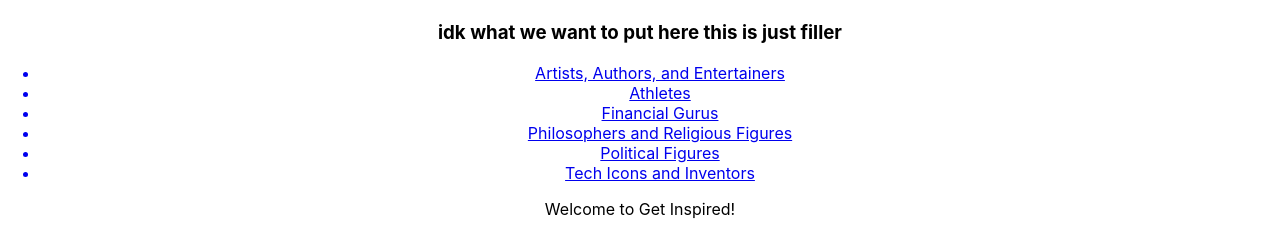
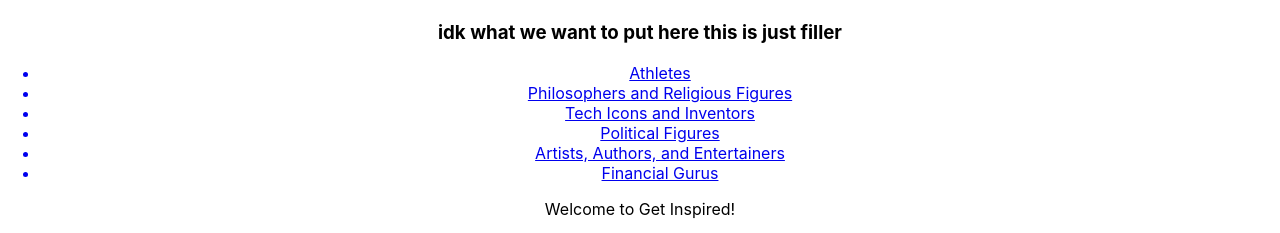
Before and after one commit to rcrozmajzl/phase-2-project, a React (Create React App) app: page / in a window 1280 px wide. Shown: the part 365-598 px from the top of the page. Built offline with nearby package versions, Linux system fonts and the light colour scheme; data requests are answered from the project's data file.

Commit message:
made category&NavBar dynamic, updated db.json

```diff
--- a/db.json
+++ b/db.json
@@ -3,390 +3,422 @@
         {
             "id": 1,
             "quoteText": "I've had to learn to fight all my life - got to learn to keep smiling. If you smile things will work out." ,
+            "authorId": 1,
             "author": "Serena Williams" ,
             "category": "Athletes"
         },
         {
             "id": 2,
             "quoteText": "I'm an athlete and I'm black, and a lot of black athletes go broke. I do not want to become a statistic, so maybe I overcompensate. But I'm paranoid. Oprah told me a long time ago, 'You sign every check. Never let anyone sign any checks.'" ,
+            "authorId": 1,
             "author": "Serena Williams" ,
             "category": "Athletes"
         },
         {
             "id": 3,
             "quoteText": "The glory is being happy. The glory is not winning here or winning there. The glory is enjoying practicing, enjoy every day, enjoying to work hard, trying to be a better player than before." ,
+            "authorId": 2,
             "author": "Rafael Nadal" ,
             "category": "Athletes"
         },
         {
             "id": 4,
             "quoteText": "Being home alone at night makes me a bit nervous. If I'm at home alone, I have to sleep on the sofa - I can't face going to bed. I'm there with the TV on and all the lights on. I'm not very brave about anything in life. In tennis, yes. In everything else, not very." ,
+            "authorId": 2,
             "author": "Rafael Nadal" ,
             "category": "Athletes"
         },
         {
             "id": 5,
             "quoteText": "A huge adrenaline rush is usually followed by a pretty low point." ,
+            "authorId": 3,
             "author": "Bode Miller" ,
             "category": "Athletes"
         },
         {
             "id": 6,
             "quoteText": "People want athletes to cater to their image of what an athlete should be, but they also want them to fail so they can feel like their screwups are all right. If I make a priority shift, I'll make it because it's best for me.'" ,
+            "authorId": 3,
             "author": "Bode Miller" ,
             "category": "Athletes"
         },
         {
             "id": 7,
             "quoteText": "You win a race, the next race it's a question mark. Are you still the best or not? That's what is funny. But that's what is interesting. And that's what is challenging. You have to prove yourself every time." ,
+            "authorId": 4,
             "author": "Michael Schumacher" ,
             "category": "Athletes"
         },
         {
             "id": 8,
             "quoteText": "I retired simply because I didn't have the passion and motivation anymore; I was tired. At the time I thought, 'Well, I had a great time, there is the end.' At some moment, there is the right time to call it an end." ,
+            "authorId": 4,
             "author": "Michael Schumacher" ,
             "category": "Athletes"
         },
         {
             "id": 9,
             "quoteText": "I see myself as the best footballer in the world. If you don't believe you are the best, then you will never achieve all that you are capable of." ,
+            "authorId": 5,
             "author": "Cristiano Ronaldo" ,
             "category": "Athletes"
         },
         {
             "id": 10,
             "quoteText": "I think sometimes the best training is to rest." ,
+            "authorId": 5,
             "author": "Cristiano Ronaldo" ,
             "category": "Athletes"
         },
         {
             "id": 11,
             "quoteText": "We are what we repeatedly do. Excellence, then, is not an act but a habit." ,
+            "authorId": 6,
             "author": "Aristotle" ,
             "category": "Philosophers and Religious Figures"
         },
         {
             "id": 12,
             "quoteText": "The energy of the mind is the essence of life.'" ,
+            "authorId": 6,
             "author": "Aristotle" ,
             "category": "Philosophers and Religious Figures"
         },
         {
             "id": 13,
             "quoteText": "Beauty in things exists in the mind which contemplates them." ,
+            "authorId": 7,
             "author": "David Hume" ,
             "category": "Philosophers and Religious Figures"
         },
         {
             "id": 14,
             "quoteText": "Heaven and hell suppose two distinct species of men, the good and the bad. But the greatest part of mankind float betwixt vice and virtue." ,
+            "authorId": 7,
             "author": "David Hume" ,
             "category": "Philosophers and Religious Figures"
         },
         {
             "id": 15,
             "quoteText": "War is an ugly thing, but not the ugliest of things. The decayed and degraded state of moral and patriotic feeling which thinks that nothing is worth war is much worse." ,
+            "authorId": 8,
             "author": "John Stuart Mill" ,
             "category": "Philosophers and Religious Figures"
         },
         {
             "id": 16,
             "quoteText": "I have learned to seek my happiness by limiting my desires, rather than in attempting to satisfy them." ,
+            "authorId": 8,
             "author": "John Stuart Mill" ,
             "category": "Philosophers and Religious Figures"
         },
         {
             "id": 17,
             "quoteText": "Only the guy who isn't rowing has time to rock the boat." ,
+            "authorId": 9,
             "author": "Jean-Paul Sartre" ,
             "category": "Philosophers and Religious Figures"
         },
         {
             "id": 18,
             "quoteText": "The best work is not what is most difficult for you; it is what you do best." ,
+            "authorId": 9,
             "author": "Jean-Paul Sartre" ,
             "category": "Philosophers and Religious Figures"
         },
         {
             "id": 19,
             "quoteText": "Wisdom begins in wonder." ,
+            "authorId": 10,
             "author": "Socrates" ,
             "category": "Philosophers and Religious Figures"
         },
         {
             "id": 20,
             "quoteText": "By all means, marry. If you get a good wife, you'll become happy; if you get a bad one, you'll become a philosopher." ,
+            "authorId": 10,
             "author": "Socrates" ,
             "category": "Philosophers and Religious Figures"
         },
         {
             "id": 21,
             "quoteText": "Your work is going to fill a large part of your life, and the only way to be truly satisfied is to do what you believe is great work. And the only way to do great work is to love what you do. If you haven't found it yet, keep looking. Don't settle. As with all matters of the heart, you'll know when you find it." ,
+            "authorId": 11,
             "author": "Steve Jobs" ,
             "category": "Tech Icons and Inventors"
         },
         {
             "id": 22,
             "quoteText": "You can't connect the dots looking forward; you can only connect them looking backwards. So you have to trust that the dots will somehow connect in your future. You have to trust in something - your gut, destiny, life, karma, whatever. This approach has never let me down, and it has made all the difference in my life." ,
+            "authorId": 11,
             "author": "Steve Jobs" ,
             "category": "Tech Icons and Inventors"
         },
         {
             "id": 23,
             "quoteText": "I would like to die on Mars. Just not on impact." ,
+            "authorId": 12,
             "author": "Elon Musk" ,
             "category": "Tech Icons and Inventors"
         },
         {
             "id": 24,
             "quoteText": "When Henry Ford made cheap, reliable cars people said, 'Nah, what's wrong with a horse?' That was a huge bet he made, and it worked." ,
+            "authorId": 12,
             "author": "Elon Musk" ,
             "category": "Tech Icons and Inventors"
         },
         {
             "id": 25,
             "quoteText": "To invent you need a good imagination and a pile of junk." ,
+            "authorId": 13,
             "author": "Thomas A Edison" ,
             "category": "Tech Icons and Inventors"
         },
         {
             "id": 26,
             "quoteText": "Our greatest weakness lies in giving up. The most certain way to succeed is always to try just one more time." ,
+            "authorId": 14,
             "author": "Thomas A Edison" ,
             "category": "Tech Icons and Inventors"
         },
         {
             "id": 27,
             "quoteText": "One of the things that got me interested in genetics was the relationship between genes and environment. We are all dealt a certain deck of cards, but our environment can influence the outcomes." ,
+            "authorId": 14,
             "author": "Anne Wojcicki" ,
             "category": "Tech Icons and Inventors"
         },
         {
             "id": 28,
             "quoteText": "The reality is that the only way change comes is when you lead by example." ,
+            "authorId": 15,
             "author": "Anne Wojcicki" ,
             "category": "Tech Icons and Inventors"
         },
         {
             "id": 29,
             "quoteText": "A ship in port is safe, but that's not what ships are built for." ,
+            "authorId": 15,
             "author": "Grace Hopper" ,
             "category": "Tech Icons and Inventors"
         },
         {
             "id": 30,
             "quoteText": "No computer is ever going to ask a new, reasonable question. It takes trained people to do that." ,
+            "authorId": 16,
             "author": "Grace Hopper" ,
             "category": "Tech Icons and Inventors"
         },
         {
             "id": 31,
             "quoteText": "I walk slowly, but I never walk backward." ,
+            "authorId": 16,
             "author": "Abraham Lincoln" ,
             "category": "Political Figures"
         },
         {
             "id": 32,
             "quoteText": "The best way to predict your future is to create it.'" ,
+            "authorId": 17,
             "author": "Abraham Lincoln" ,
             "category": "Political Figures"
         },
         {
             "id": 33,
             "quoteText": "Do one thing every day that scares you." ,
+            "authorId": 17,
             "author": "Eleanor Roosevelt" ,
             "category": "Political Figures"
         },
         {
             "id": 34,
             "quoteText": "Remember always that you not only have the right to be an individual, you have an obligation to be one." ,
+            "authorId": 18,
             "author": "Eleanor Roosevelt" ,
             "category": "Political Figures"
         },
         {
             "id": 35,
             "quoteText": "One thing that education can do is it can provide us with an opportunity to understand one another better, and so while I've spent a lot of my time in the world of politics, I've always felt that it is really not politics that will solve this for us." ,
+            "authorId": 18,
             "author": "Condoleeza Rice" ,
             "category": "Political Figures"
         },
         {
             "id": 36,
             "quoteText": "What you know today can affect what you do tomorrow. But what you know today cannot affect what you did yesterday." ,
+            "authorId": 19,
             "author": "Condoleeza Rice" ,
             "category": "Political Figures"
         },
         {
             "id": 37,
             "quoteText": "There is nothing like returning to a place that remains unchanged to find the ways in which you yourself have altered." ,
+            "authorId": 19,
             "author": "Nelson Mandela" ,
             "category": "Political Figures"
         },
         {
             "id": 38,
             "quoteText": "There is no passion to be found playing small - in settling for a life that is less than the one you are capable of living." ,
+            "authorId": 20,
             "author": "Nelson Mandela" ,
             "category": "Political Figures"
         },
         {
             "id": 39,
             "quoteText": "Trust yourself. Create the kind of self that you will be happy to live with all your life. Make the most of yourself by fanning the tiny, inner sparks of possibility into flames of achievement." ,
+            "authorId": 20,
             "author": "Golda Meir" ,
             "category": "Political Figures"
         },
         {
             "id": 40,
             "quoteText": "You'll never find a better sparring partner than adversity." ,
+            "authorId": 20,
             "author": "Golda Meir" ,
             "category": "Political Figures"
         },
         {
             "id": 41,
             "quoteText": "Life is what happens when you are making other plans." ,
+            "authorId": 21,
             "author": "John Lennon" ,
             "category": "Artists, Authors, and Entertainers"
         },
         {
             "id": 42,
             "quoteText": "A dream you dream alone is only a dream. A dream you dream together is reality." ,
+            "authorId": 21,
             "author": "John Lennon" ,
             "category": "Artists, Authors, and Entertainers"
         },
         {
             "id": 43,
             "quoteText": "If everything was perfect, you would never learn and you would never grow." ,
+            "authorId": 22,
             "author": "Beyonce" ,
             "category": "Artists, Authors, and Entertainers"
         },
         {
             "id": 44,
             "quoteText": "I think it's healthy for a person to be nervous. It means you care - that you work hard and want to give a great performance. You just have to channel that nervous energy into the show." ,
+            "authorId": 22,
             "author": "Beyonce" ,
             "category": "Artists, Authors, and Entertainers"
         },
         {
             "id": 45,
             "quoteText": "Without deviation from the norm, progress is not possible." ,
+            "authorId": 23,
             "author": "Frank Zappa" ,
             "category": "Artists, Authors, and Entertainers"
         },
         {
             "id": 46,
             "quoteText": "The computer can't tell you the emotional story. It can give you the exact mathematical design, but what's missing is the eyebrows." ,
+            "authorId": 23,
             "author": "Frank Zappa" ,
             "category": "Artists, Authors, and Entertainers"
         },
         {
             "id": 47,
             "quoteText": "Do the things you believe in, in the name of love. And know that, you aren not alone. We all have doubts and fear." ,
+            "authorId": 24,
             "author": "Carole King" ,
             "category": "Artists, Authors, and Entertainers"
         },
         {
             "id": 48,
             "quoteText": "When I was younger, I was kind of fearless. I think it takes more courage to do things when you know more. I was completely naive, and I was like, 'Why can't I do anything I want to do?" ,
+            "authorId": 24,
             "author": "Carole King" ,
             "category": "Artists, Authors, and Entertainers"
         },
         {
             "id": 49,
             "quoteText": "You see, we are here, as far as I can tell, to help each other; our brothers, our sisters, our friends, our enemies. That is to help each other and not hurt each other." ,
+            "authorId": 25,
             "author": "Stevie Ray Vaughan" ,
             "category": "Artists, Authors, and Entertainers"
         },
         {
             "id": 50,
             "quoteText": "What I am trying to get across to you; is please take of yourselves and those that you love; because that is what we are hear for, that's all we got, and that is all we can take with us. Are you with me?" ,
+            "authorId": 25,
             "author": "Stevie Ray Vaughan" ,
             "category": "Artists, Authors, and Entertainers"
         },
         {
             "id": 51,
             "quoteText": "Governments never learn. Only people learn." ,
+            "authorId": 26,
             "author": "Milton Friedman" ,
             "category": "Financial Gurus"
         },
         {
             "id": 52,
             "quoteText": "There's no such thing as a free lunch." ,
+            "authorId": 26,
             "author": "Milton Friedman" ,
             "category": "Financial Gurus"
         },
         {
             "id": 53,
             "quoteText": "If you will live like no one else, later you can live like no one else." ,
+            "authorId": 27,
             "author": "Dave Ramsey" ,
             "category": "Financial Gurus"
         },
         {
             "id": 54,
             "quoteText": "We buy things we don't need with money we don't have to impress people we don't like." ,
+            "authorId": 27,
             "author": "Dave Ramsey" ,
             "category": "Financial Gurus"
         },
         {
             "id": 55,
             "quoteText": "Sometimes your best investments are the ones you do not make." ,
+            "authorId": 28,
             "author": "Donald Trump" ,
             "category": "Financial Gurus"
         },
         {
             "id": 56,
             "quoteText": "Getting rich is easy. Staying rich is harder." ,
+            "authorId": 28,
             "author": "Donald Trump" ,
             "category": "Financial Gurus"
         },
         {
             "id": 57,
             "quoteText": "You are only poor if you give up. The most important thing is that you did something. Most people only talk and dream of getting rich. You have done something." ,
+            "authorId": 29,
             "author": "Robert T. Kiyosaki" ,
             "category": "Financial Gurus"
         },
         {
             "id": 58,
             "quoteText": "It's not what you say out of your mouth that determines your life, it's what you whisper to yourself that has the most power!" ,
+            "authorId": 29,
             "author": "Robert T. Kiyosaki" ,
             "category": "Financial Gurus"
         },
         {
             "id": 59,
             "quoteText": "Price is what you pay, value is what you get." ,
+            "authorId": 30,
             "author": "Warren Buffet" ,
             "category": "Financial Gurus"
         },
         {
             "id": 60,
             "quoteText": "Rule No. 1 is never lose money. Rule No. 2 is never forget Rule No. 1." ,
+            "authorId": 30,
             "author": "Warren Buffet" ,
             "category": "Financial Gurus"
-        }
-    ],
-
-
-    "categories": [
-        {
-            "type": "Athletes",
-            "authors": ["Serena Williams", "Rafal Nadal", "Bode Miller", "Michael Schumacher", "Cristiano Ronaldo" ]
-        },
-        {
-            "type": "Philosophers and Religious Figures",
-            "authors": ["Aristotle", "David Hume", "John Stuart Mill", "Jean-Paul Sartre", "Socrates"]
-        },
-        {
-            "type": "Tech Icons and Inventors",
-            "authors": ["Steve Jobs", "Elon Musk", "Thomas A Edison", "Anne Wojcicki", "Grace Hopper"]
-        },
-        {
-            "type": "Political Figures",
-            "authors": ["Abraham Lincoln", "Eleanor Roosevelt", "Condoleeza Rice", "Nelson Mandela", "Golda Meir"]
-        },
-        {
-            "type": "Artists, Authors, and Entertainers",
-            "authors": ["John Lennon", "Beyonce", "Frank Zappa", "Carole King", "Stevie Ray Vaughan"]
-        },
-        {
-            "type": "Financial Gurus",
-            "authors": ["Milton Friedman", "Dave Ramsey", "Donald Trump", "Robert T. Kiyosaki", "Warren Buffet"]
         }
     ],
 
--- a/src/App.js
+++ b/src/App.js
@@ -13,10 +13,10 @@ function App() {
 
       // const [searchText, setSearchText] = useState('');
       const [quotesInfo, setQuotesInfo] = useState([]);
-      const [categories, setCategories] = useState([])
+      // const [categories, setCategories] = useState([])
 
       const QUOTESDATABASE = 'http://localhost:8001/quotes';
-      const CATEGORIESDATABASE = 'http://localhost:8001/categories';
+      // const CATEGORIESDATABASE = 'http://localhost:8001/categories';
 
       useEffect(() => {
           fetch(QUOTESDATABASE)
@@ -24,11 +24,11 @@ function App() {
           .then(quotesData => setQuotesInfo(quotesData))
       }, [])
 
-      useEffect(() => {
-        fetch(CATEGORIESDATABASE)
-        .then(res => res.json())
-        .then(categoriesData => setCategories(categoriesData))
-    }, [])
+    //   useEffect(() => {
+    //     fetch(CATEGORIESDATABASE)
+    //     .then(res => res.json())
+    //     .then(categoriesData => setCategories(categoriesData))
+    // }, [])
 
 
       // function onSearchInput(searchedValue) {
@@ -40,15 +40,15 @@ function App() {
   return (
     <div className="App">
       <Header />
-      <NavBar quotesInfo={quotesInfo} categories={categories}/>
+      <NavBar quotesInfo={quotesInfo}/>
       <Switch>
         <Route exact path="/">
           <Home />
         </Route>
-        <Route path="/:category">
+        <Route path="/category/:categoryId">
           <Category />
         </Route>
-        <Route exact path="/:author">
+        <Route exact path="/author/:authorId">
           <AuthorCard />
         </Route>
         <Route exact path="/:author/comments">
--- a/src/Components/AuthorCard.js
+++ b/src/Components/AuthorCard.js
@@ -1,6 +1,10 @@
-import React from 'react'
+import React from 'react';
+import { useParams} from 'react-router-dom';
 
 function AuthorCard() {
+
+    const {authorId} = useParams();
+    console.log(authorId)
     return (
         <div>AuthorCard</div>
     )
--- a/src/Components/Category.js
+++ b/src/Components/Category.js
@@ -1,9 +1,21 @@
 import React from 'react';
-import { Link } from 'react-router-dom';
+import { Link, useParams } from 'react-router-dom';
+import { categories} from '../categories';
 
-function Category({ type, authors }) {
+function Category() {
 
-    const authorLinks = authors.map((author) => <Link key={author} author={author} to="/:author"/>)
+
+    const {categoryId} = useParams();
+
+    const category = categories.find((category) => category.id === parseInt(categoryId))
+
+    if (category === undefined) {
+        return <h2>Category not found!</h2>;
+    }
+
+    const {type, authorIds} = category;
+    const authorLinks = authorIds.map((id) => <Link key={id} to={`/author/${id}`}> <li>{id}</li> </Link>)
+
     return (
         <div>
             <h1>{type}</h1>
--- a/src/Components/Header.js
+++ b/src/Components/Header.js
@@ -9,7 +9,7 @@ function Header() {
 
     return (
         <div className='header'>
-            <Link exact to='/'>
+            <Link to='/'>
                 <img src='{logo}' alt='logo' />
             </Link>
             <h1>Get Inspired</h1>
--- a/src/Components/NavBar.js
+++ b/src/Components/NavBar.js
@@ -1,29 +1,15 @@
 import React from 'react';
 import { NavLink } from 'react-router-dom';
+import { categories } from '../categories';
 
 function NavBar() {
+
+    const categoryComponents = categories.map((category) => <NavLink key={category.id} exact to={`/category/${category.id}`} > <li>{category.type}</li> </NavLink>)
     return (
         <nav>
             <h3>idk what we want to put here this is just filler</h3>
             <ul className="nav-links">
-                <NavLink exact to="/artists-authors-entertainers" >
-                    <li>Artists, Authors, and Entertainers</li>
-                </NavLink>
-                <NavLink exact to="/athletes">
-                    <li>Athletes</li>
-                </NavLink>
-                <NavLink exact to="/financial-gurus">
-                    <li>Financial Gurus</li>
-                </NavLink>
-                <NavLink exact to="/philosophers-religious-figures">
-                    <li>Philosophers and Religious Figures</li>
-                </NavLink>
-                <NavLink exact to="/political-figures">
-                    <li>Political Figures</li>
-                </NavLink>
-                <NavLink exact to="/tech-icons-and-inventors">
-                    <li>Tech Icons and Inventors</li>
-                </NavLink>
+                {categoryComponents}
             </ul>
         </nav>
     )
--- /dev/null
+++ b/src/categories.js
@@ -0,0 +1,33 @@
+export const categories = [
+    {
+        "id": 1,
+        "type": "Athletes",
+        "authors": ["Serena Williams", "Rafal Nadal", "Bode Miller", "Michael Schumacher", "Cristiano Ronaldo" ],
+        "authorIds": [1, 2, 3, 4, 5]
+    },
+    {
+        "id": 2,
+        "type": "Philosophers and Religious Figures",
+        "authors": ["Aristotle", "David Hume", "John Stuart Mill", "Jean-Paul Sartre", "Socrates"]
+    },
+    {
+        "id": 3,
+        "type": "Tech Icons and Inventors",
+        "authors": ["Steve Jobs", "Elon Musk", "Thomas A Edison", "Anne Wojcicki", "Grace Hopper"]
+    },
+    {
+        "id": 4,
+        "type": "Political Figures",
+        "authors": ["Abraham Lincoln", "Eleanor Roosevelt", "Condoleeza Rice", "Nelson Mandela", "Golda Meir"]
+    },
+    {
+        "id": 5,
+        "type": "Artists, Authors, and Entertainers",
+        "authors": ["John Lennon", "Beyonce", "Frank Zappa", "Carole King", "Stevie Ray Vaughan"]
+    },
+    {
+        "id": 6,
+        "type": "Financial Gurus",
+        "authors": ["Milton Friedman", "Dave Ramsey", "Donald Trump", "Robert T. Kiyosaki", "Warren Buffet"]
+    }
+]
```
Also changed, not shown: .drawio.svg.
